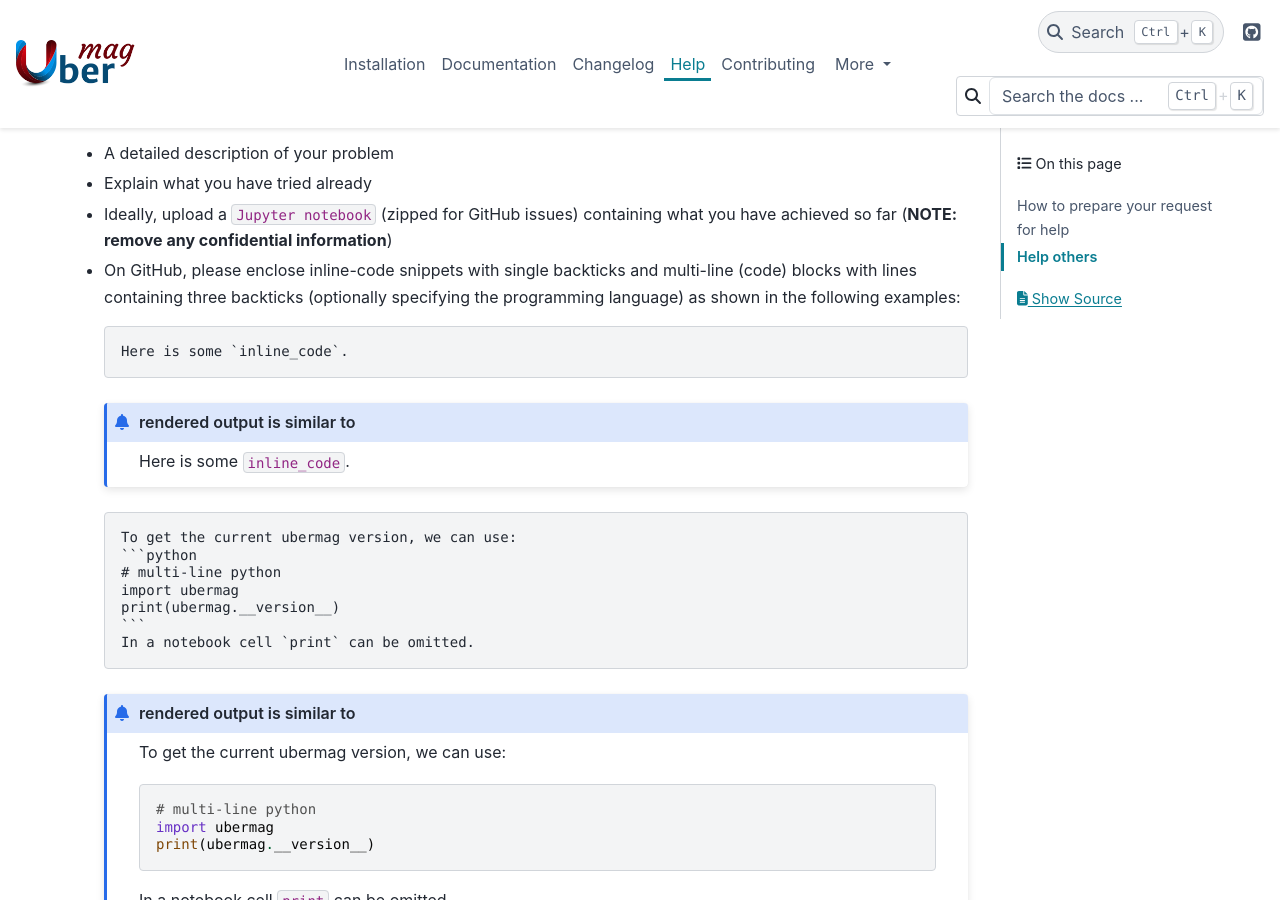
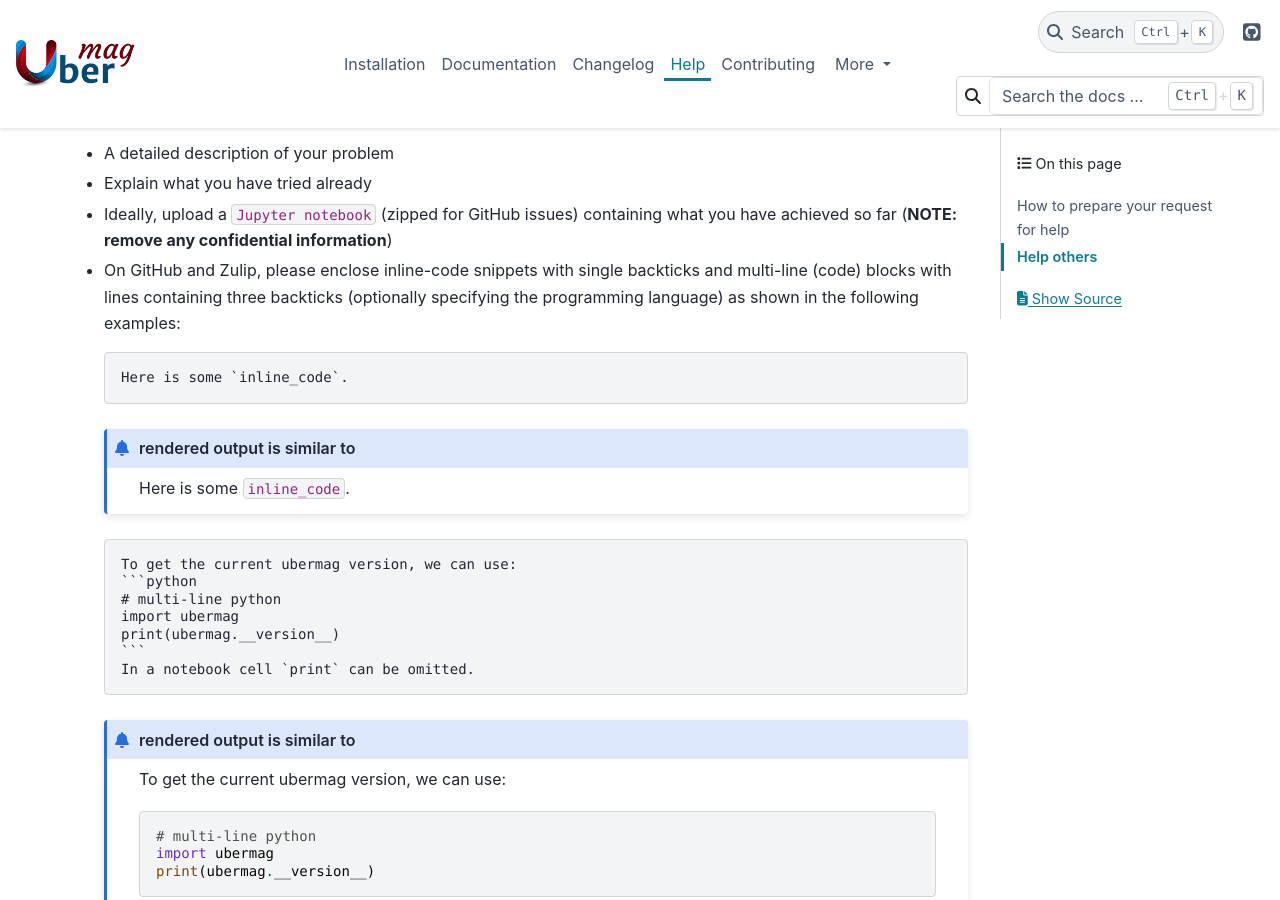
Before and after one commit to ubermag/ubermag.github.io, a Sphinx documentation site: the page built from source/help.rst, in a window 1280 px wide and 900 px high, scrolled down 524 px. Built offline with Sphinx 7.4.7 and the PyData theme 0.15.4, drawn with Linux system fonts in a browser that asks for light colours; pages that are not in the unit, such as notebooks, are missing from menus.

Commit message:
Code-formatting works on Zulip

```diff
--- a/source/help.rst
+++ b/source/help.rst
@@ -32,8 +32,8 @@ Please provide:
 - Explain what you have tried already
 - Ideally, upload a ``Jupyter notebook`` (zipped for GitHub issues) containing
   what you have achieved so far (**NOTE: remove any confidential information**)
-- On GitHub, please enclose inline-code snippets with single backticks and
-  multi-line (code) blocks with lines containing three backticks (optionally
+- On GitHub and Zulip, please enclose inline-code snippets with single backticks
+  and multi-line (code) blocks with lines containing three backticks (optionally
   specifying the programming language) as shown in the following examples::
 
     Here is some `inline_code`.
```
